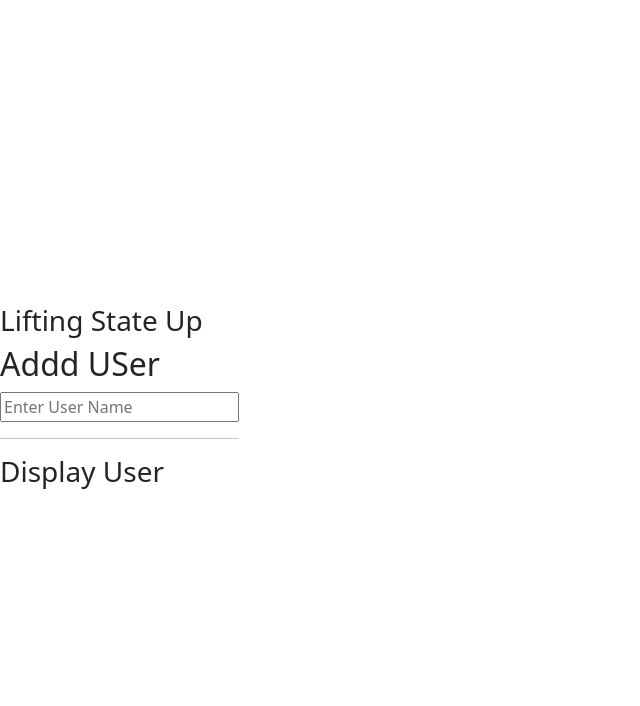
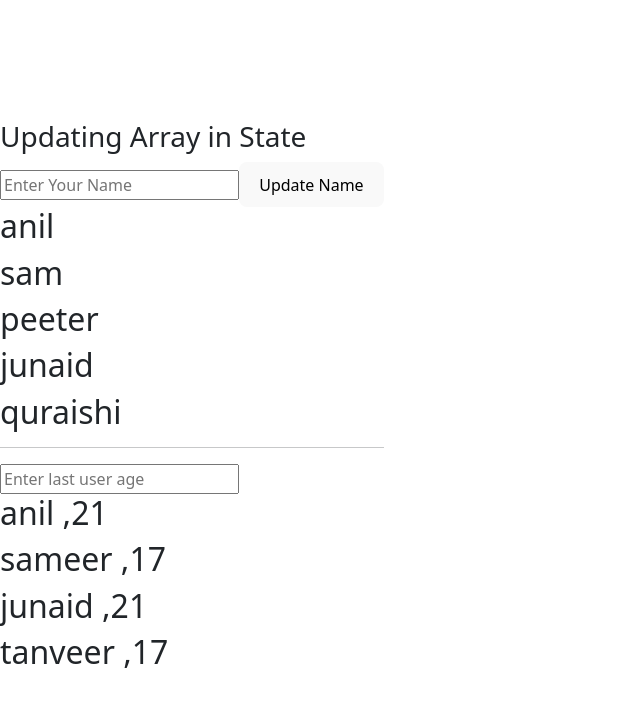
Before and after one commit to Junaid-webdev/react, a React (Vite) app in the folder react-app/: page / in a window 1280 px wide. Shown: the top 706 px of the page, without its empty margins (0-640 px from the left). Built offline with nearby package versions, Linux system fonts and the light colour scheme.

Commit message:
array update

```diff
--- a/react-app/src/App.jsx
+++ b/react-app/src/App.jsx
@@ -1,13 +1,45 @@
 import { useState } from "react";
-import AddUser from "./Adduser";
-import DisplayUser from "./Display";
 
 function App(){
-const [user,setUser]=useState('');
+const [data,setData]=useState([
+  'anil','sam','peeter','junaid','quraishi'
+])
+
+const [dataDetails,setDataDetailes]=useState([
+  {name:"anil ", age:'21',},
+  {name:"sameer ", age:'17',},
+  {name:"junaid ", age:'21',},
+  {name:"tanveer ", age:'17',},
+])
+
+const handlerUser = (name)=>{
+ data[data.length-1]=name;
+setData([...data])
+}
+
+const handleAge=(age)=>{
+
+  dataDetails[dataDetails.length-1].age=age;
+  setDataDetailes([...dataDetails])
+}
   return<>
-  <h3>Lifting State Up</h3>
-  <AddUser setUser={setUser}/>
-    <DisplayUser user={user}/>
+  <h3>Updating Array in State</h3>
+  <input type="text" placeholder="Enter Your Name"  onChange={(e)=>handlerUser(e.target.value)}  />
+  <button onClick={()=>setData("Anil Sidhu")}>Update Name</button>
+
+  {
+    data.map((item,index)=>(
+      <h2 key={index}>{item}</h2>
+    ))
+  }
+  <hr />
+  <input type="text" placeholder="Enter last user age" onChange={(e)=>handleAge(e.target.value)} />
+  {
+    dataDetails.map((item,index)=>(
+      <h2 key={index}>{item.name},{item.age}</h2>
+
+    ))
+  }
   </>
 }
 export default App;
```
